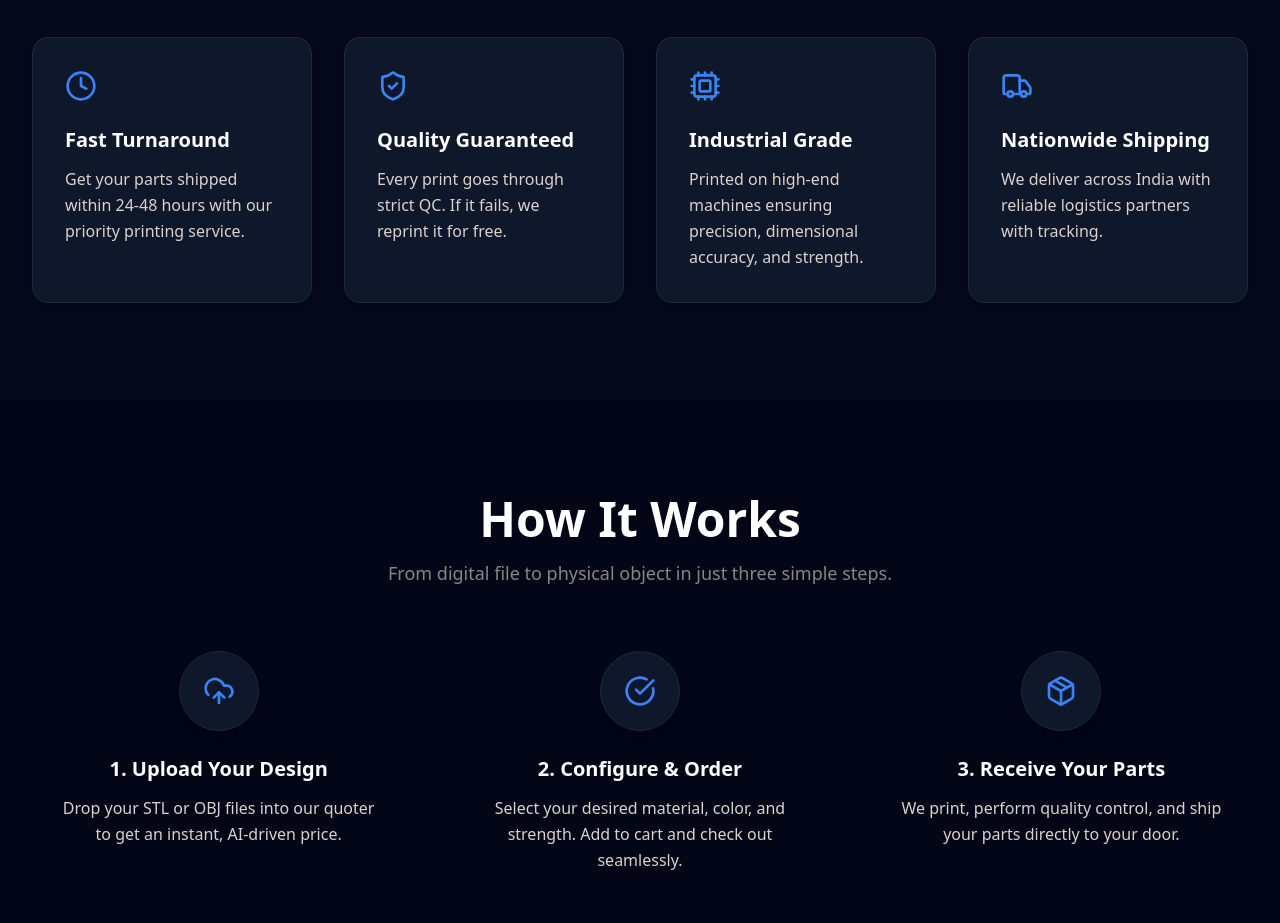
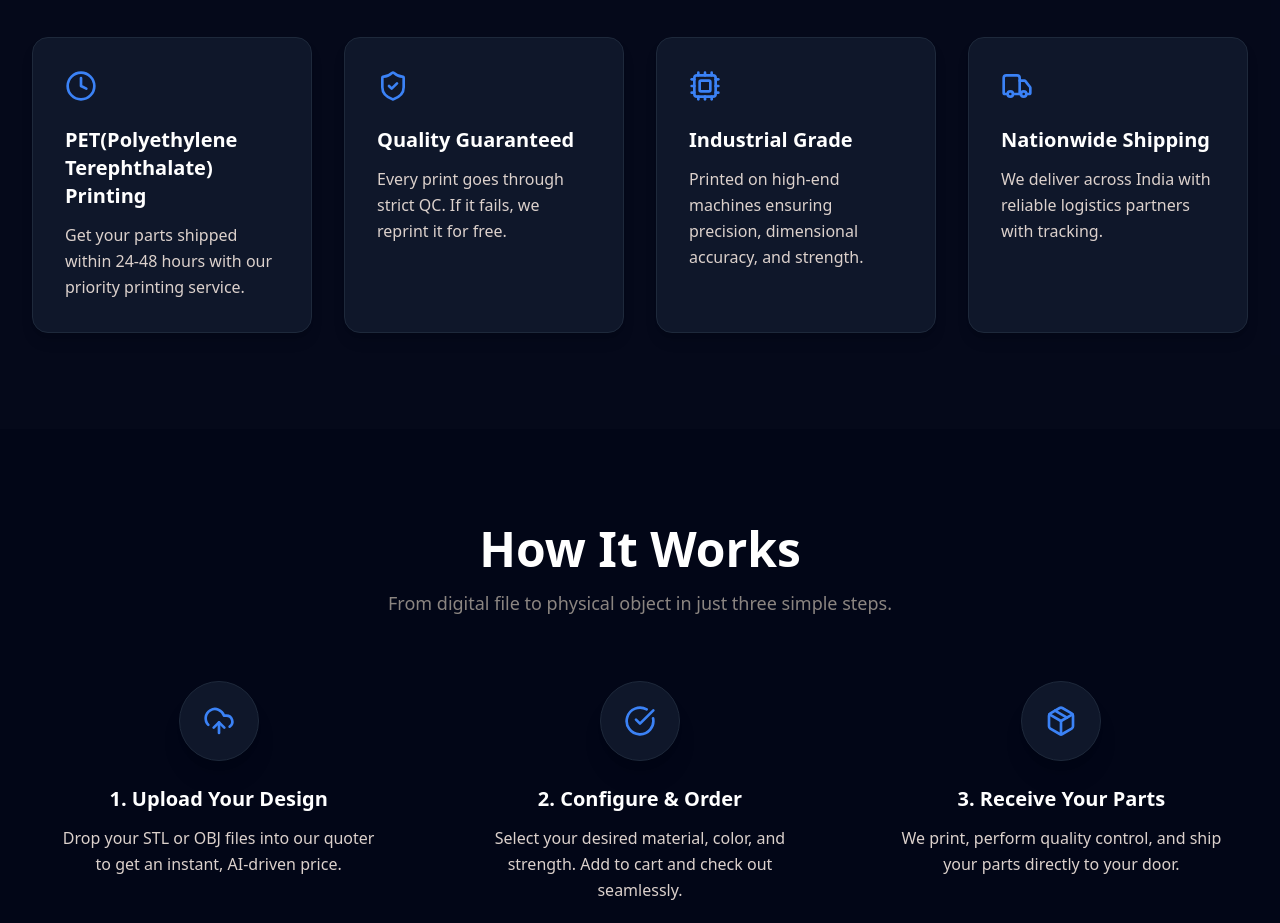
Before and after one commit to Gautham479/Pachi, a Next.js app: page / in a window 1280 px wide. Shown: the part 2440-3363 px from the top of the page. Built offline with nearby package versions, Linux system fonts and the light colour scheme.

Commit message:
why choose us

```diff
--- a/components/Features.jsx
+++ b/components/Features.jsx
@@ -5,7 +5,7 @@ export default function Features() {
   const features = [
     {
       icon: <Clock className="w-8 h-8 text-primary-500" />,
-      title: "Fast Turnaround",
+      title: "PET(Polyethylene Terephthalate) Printing",
       desc: "Get your parts shipped within 24-48 hours with our priority printing service."
     },
     {
```
